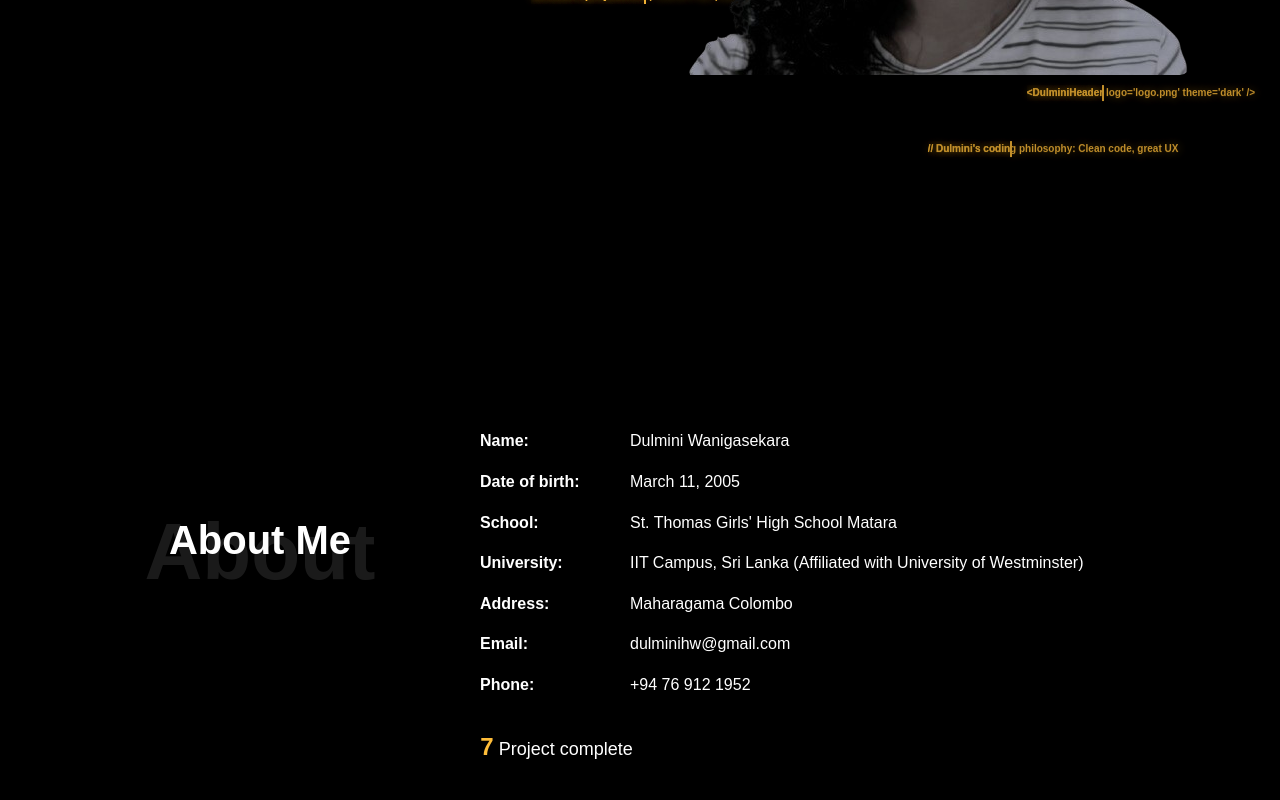
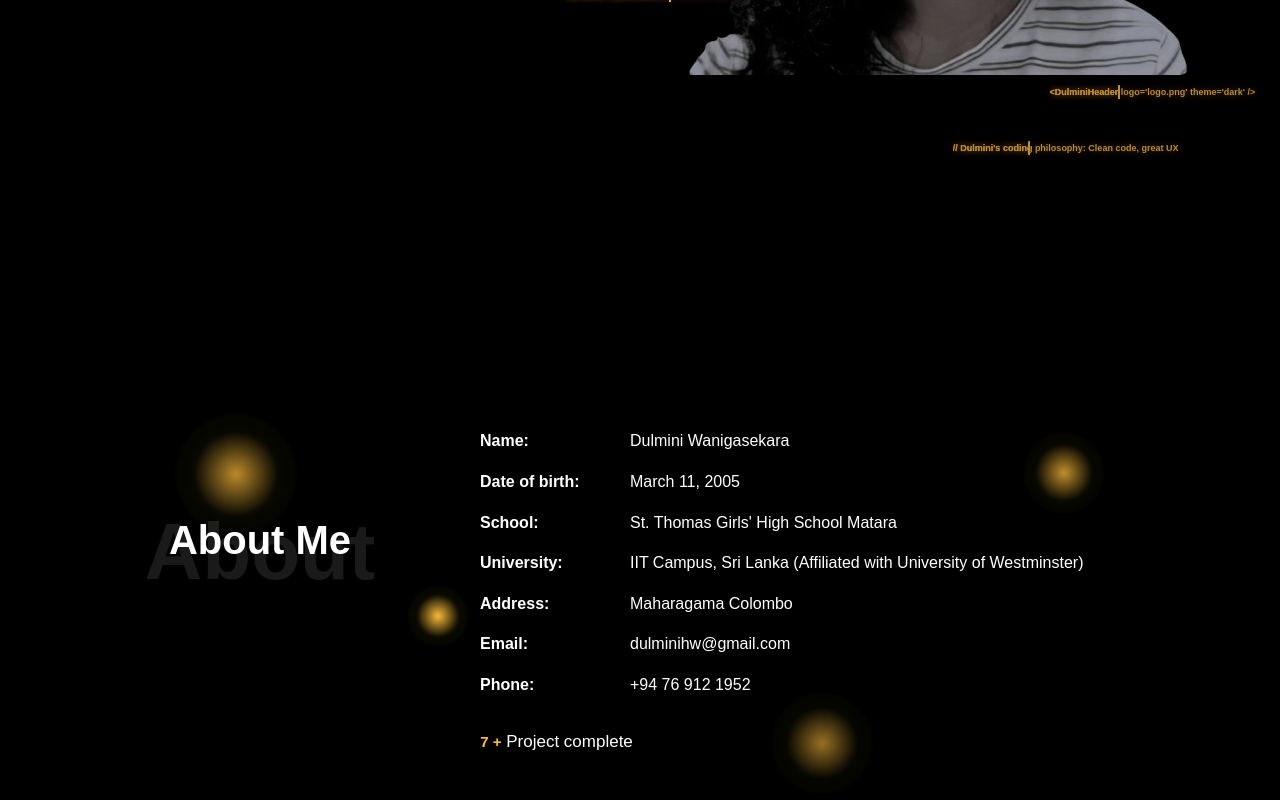
Before and after one commit to dulmini11/DulminiPortfolio, a React (Vite) app: page / in a window 1280 px wide. Shown: the part 640-1440 px from the top of the page. Built offline with nearby package versions, Linux system fonts and the light colour scheme.

Commit message:
Updated About section

```diff
--- a/src/App.css
+++ b/src/App.css
@@ -78,7 +78,7 @@
 .code-snippet {
   position: absolute;
   color: #ffbd39;
-  font-size: 10px;
+  font-size: 9px;
   font-weight: bold;
   padding: 8px 12px;
   border-radius: 4px;
@@ -312,6 +312,77 @@
 }
 
 /* Main container for two columns */
+/* ---------------------------------------------- */
+.floating-orbs-2 {
+  position: absolute;
+  top: 0;
+  left: 0;
+  width: 100%;
+  height: 100%;
+  pointer-events: none;
+  z-index: 1;
+}
+
+.orb {
+  position: absolute;
+  border-radius: 50%;
+  background: radial-gradient(circle,  #ffbd39 0%, rgba(187, 178, 16, 0.053) 50%, transparent 100%);
+  filter: blur(1px);
+  animation: float 6s ease-in-out infinite;
+}
+
+.orb-1 {
+  width: 120px;
+  height: 120px;
+  top: 5%;
+  left: 10%;
+  animation-delay: 0s;
+}
+
+.orb-2 {
+  width: 80px;
+  height: 80px;
+  top: 2%;
+  right: 10%;
+  animation-delay: 2s;
+}
+
+.orb-3 {
+  width: 60px;
+  height: 60px;
+  bottom: 40%;
+  left: 30%;
+  animation-delay: 4s;
+}
+
+.orb-4 {
+  width: 100px;
+  height: 100px;
+  bottom: 3%;
+  right: 30%;
+  animation-delay: 1s;
+}
+
+@keyframes float {
+  0%, 100% {
+    transform: translateY(0px) rotate(0deg);
+    opacity: 0.6;
+  }
+  25% {
+    transform: translateY(-20px) rotate(90deg);
+    opacity: 0.8;
+  }
+  50% {
+    transform: translateY(0px) rotate(180deg);
+    opacity: 1;
+  }
+  75% {
+    transform: translateY(20px) rotate(270deg);
+    opacity: 0.8;
+  }
+}
+/* ---------------------------------------------- */
+
 .two-columns {
   display: flex;
   flex-wrap: wrap;
@@ -383,13 +454,13 @@
 
   .project-count {
     margin: 30px 0;
-    font-size: 18px;
+    font-size: 17px;
     align-items: center;
   }
 
   .count {
     color: #ffbd39;
-    font-size: 24px;
+    font-size: 15px;
     font-weight: bold;
     text-align: left;
   }
--- a/src/App.jsx
+++ b/src/App.jsx
@@ -404,6 +404,13 @@ useEffect(() => {
 
         {/* About Section */}
         <section id="about" className="skills-section section-about">
+          <div className="floating-orbs-2">
+            <div className="orb orb-1"></div>
+            <div className="orb orb-2"></div>
+            <div className="orb orb-3"></div>
+            <div className="orb orb-4"></div>
+          </div>
+
           <div className="profile-section two-columns">
             <div className="left-column">
               <div className="skills-header">
@@ -442,7 +449,7 @@ useEffect(() => {
               </div>
               <div className="profile-image2">
                 <div className="project-count">
-                  <span className="count">7</span> Project complete
+                  <span className="count">7 +</span> Project complete
                 </div>
               </div>
             </div>
```
